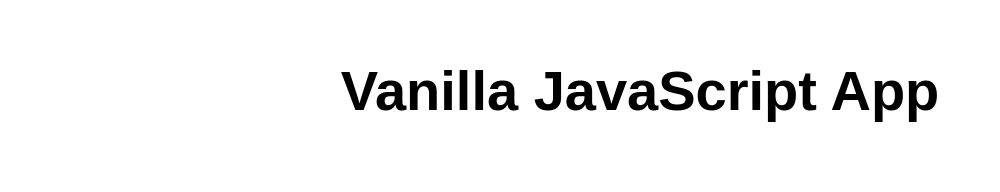
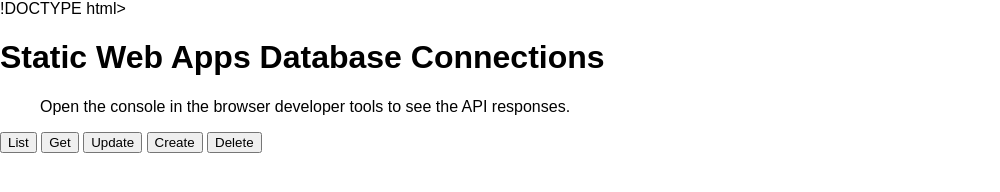
Before and after one commit to xopherKPMG/my-first-static-web-app, a website: page src/index.html in a window 1280 px wide. Shown: the whole page, without its empty margins (0-1000 px from the left). Drawn offline with Linux system fonts and the light colour scheme.

Commit message:
Update index.html

```diff
--- a/src/index.html
+++ b/src/index.html
@@ -1,4 +1,4 @@
-<!DOCTYPE html>
+!DOCTYPE html>
 <html lang="en">
 
 <head>
@@ -9,9 +9,81 @@
 </head>
 
 <body>
-  <main>
-    <h1>Vanilla JavaScript App</h1>
-  </main>
+  <h1>Static Web Apps Database Connections</h1>
+<blockquote>
+    Open the console in the browser developer tools to see the API responses.
+</blockquote>
+<div>
+    <button id="list" onclick="list()">List</button>
+    <button id="get" onclick="get()">Get</button>
+    <button id="update" onclick="update()">Update</button>
+    <button id="create" onclick="create()">Create</button>
+    <button id="delete" onclick="del()">Delete</button>
+</div>
+<script>
+    async function list() {
+  const endpoint = '/data-api/rest/Person';
+  const response = await fetch(endpoint);
+  const data = await response.json();
+  console.table(data.value);
+}
+
+async function get() {
+  const id = 1;
+  const endpoint = `/data-api/rest/Person/Id`;
+  const response = await fetch(`${endpoint}/${id}`);
+  const result = await response.json();
+  console.table(result.value);
+}
+
+async function update() {
+
+  const id = 1;
+  const data = {
+    Name: "Molly"
+  };
+
+  const endpoint = '/data-api/rest/Person/Id';
+  const response = await fetch(`${endpoint}/${id}`, {
+    method: "PUT",
+    headers: { "Content-Type": "application/json" },
+    body: JSON.stringify(data)
+  });
+  const result = await response.json();
+  console.table(result.value);
+}
+
+async function create() {
+
+  const data = {
+    Name: "Pedro"
+  };
+
+  const endpoint = `/data-api/rest/Person/`;
+  const response = await fetch(endpoint, {
+    method: "POST",
+    headers: { "Content-Type": "application/json" },
+    body: JSON.stringify(data)
+  });
+  const result = await response.json();
+  console.table(result.value);
+}
+
+async function del() {
+  const id = 3;
+  const endpoint = '/data-api/rest/Person/Id';
+  const response = await fetch(`${endpoint}/${id}`, {
+    method: "DELETE"
+  });
+  if(response.ok) {
+    console.log(`Record deleted: ${ id }`)
+  } else {
+    console.log(response);
+  }
+}
+
+
+</script>
 </body>
 
 </html>
```
